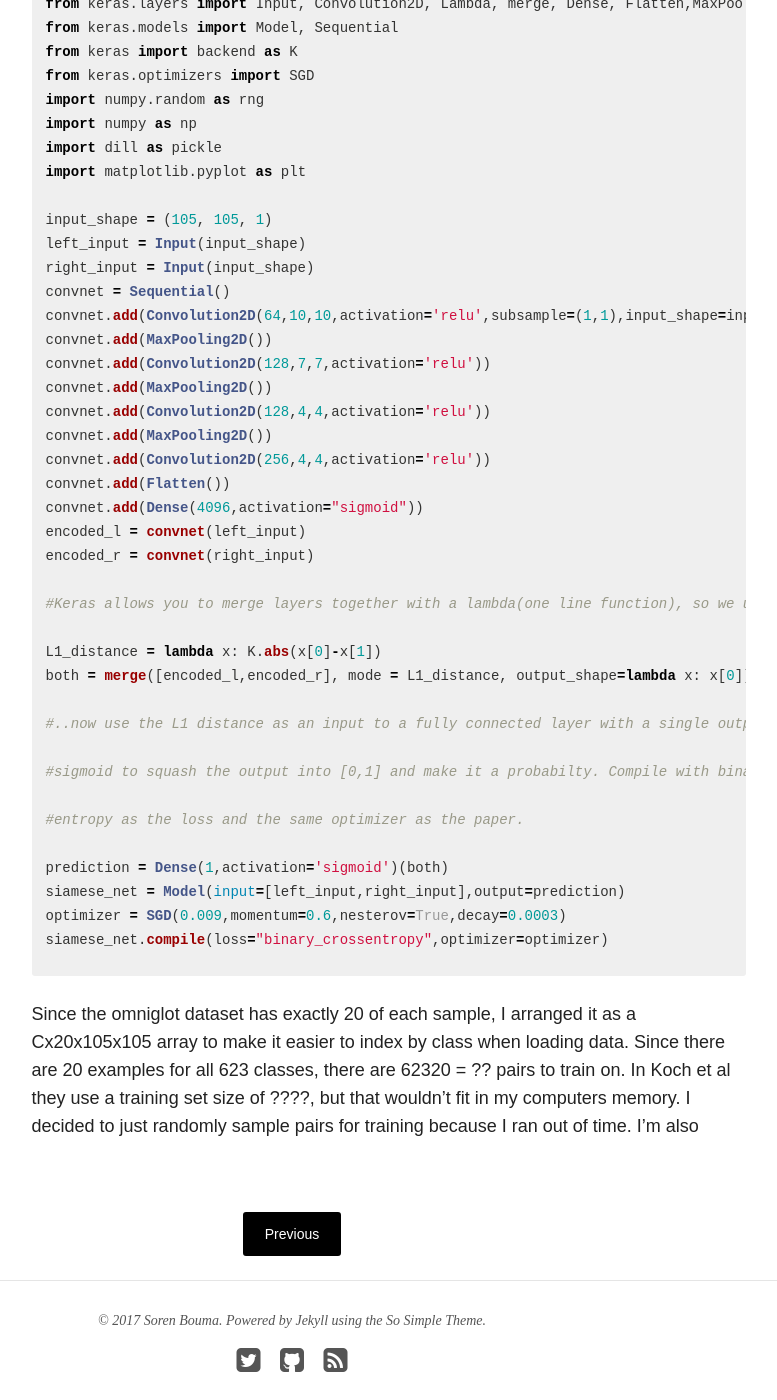
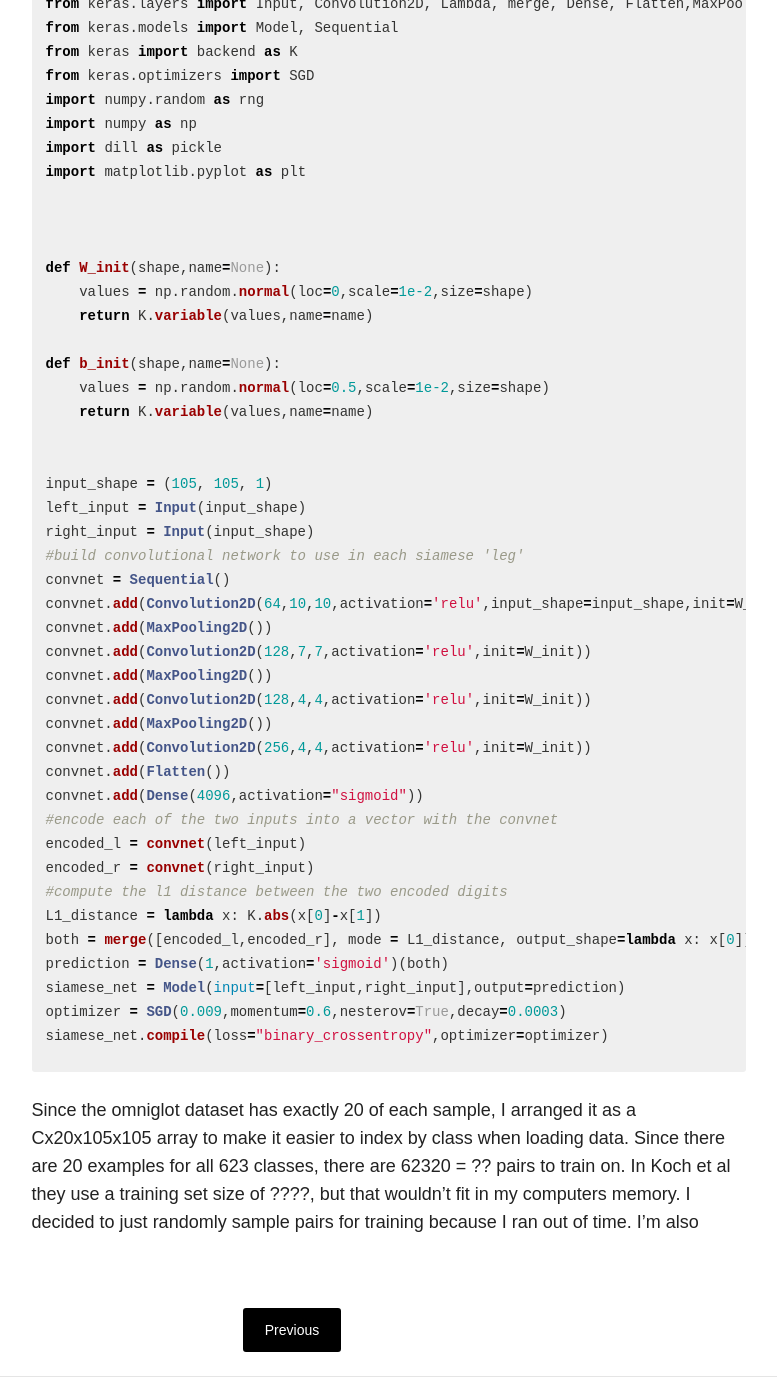
Before and after one commit to sorenbouma/sorenbouma.github.io, a Jekyll site: the page built from _posts/blog/2017-02-11-oneshot.md, in a window 1280 px wide and 1400 px high, scrolled down 6323 px. Shown: the whole window, without its empty margins (348-1125 px from the left). Built offline with Jekyll 4.4.1, drawn with Linux system fonts in a browser that asks for light colours; nearby versions of some CDN libraries; formulas are drawn with MathJax 3.

Commit message:
added inits

```diff
--- a/_posts/blog/2017-02-11-oneshot.md
+++ b/_posts/blog/2017-02-11-oneshot.md
@@ -133,33 +133,37 @@ import numpy as np
 import dill as pickle
 import matplotlib.pyplot as plt
 
+
+
+def W_init(shape,name=None):
+    values = np.random.normal(loc=0,scale=1e-2,size=shape)
+    return K.variable(values,name=name)
+
+def b_init(shape,name=None):
+    values = np.random.normal(loc=0.5,scale=1e-2,size=shape)
+    return K.variable(values,name=name)
+
+
 input_shape = (105, 105, 1)
 left_input = Input(input_shape)
 right_input = Input(input_shape)
+#build convolutional network to use in each siamese 'leg'
 convnet = Sequential()
-convnet.add(Convolution2D(64,10,10,activation='relu',subsample=(1,1),input_shape=input_shape))
+convnet.add(Convolution2D(64,10,10,activation='relu',input_shape=input_shape,init=W_init))
 convnet.add(MaxPooling2D())
-convnet.add(Convolution2D(128,7,7,activation='relu'))
+convnet.add(Convolution2D(128,7,7,activation='relu',init=W_init))
 convnet.add(MaxPooling2D())
-convnet.add(Convolution2D(128,4,4,activation='relu'))
+convnet.add(Convolution2D(128,4,4,activation='relu',init=W_init))
 convnet.add(MaxPooling2D())
-convnet.add(Convolution2D(256,4,4,activation='relu'))
+convnet.add(Convolution2D(256,4,4,activation='relu',init=W_init))
 convnet.add(Flatten())
 convnet.add(Dense(4096,activation="sigmoid"))
+#encode each of the two inputs into a vector with the convnet
 encoded_l = convnet(left_input)
 encoded_r = convnet(right_input)
-
-#Keras allows you to merge layers together with a lambda(one line function), so we use that #to get the L1 distance between the output of each leg.
-
+#compute the l1 distance between the two encoded digits
 L1_distance = lambda x: K.abs(x[0]-x[1])
 both = merge([encoded_l,encoded_r], mode = L1_distance, output_shape=lambda x: x[0])
-
-#..now use the L1 distance as an input to a fully connected layer with a single output and
-
-#sigmoid to squash the output into [0,1] and make it a probabilty. Compile with binary cross
-
-#entropy as the loss and the same optimizer as the paper.
-
 prediction = Dense(1,activation='sigmoid')(both)
 siamese_net = Model(input=[left_input,right_input],output=prediction)
 optimizer = SGD(0.009,momentum=0.6,nesterov=True,decay=0.0003)
```
Also changed, not shown: _posts/blog/convnet_fig.png (added).
